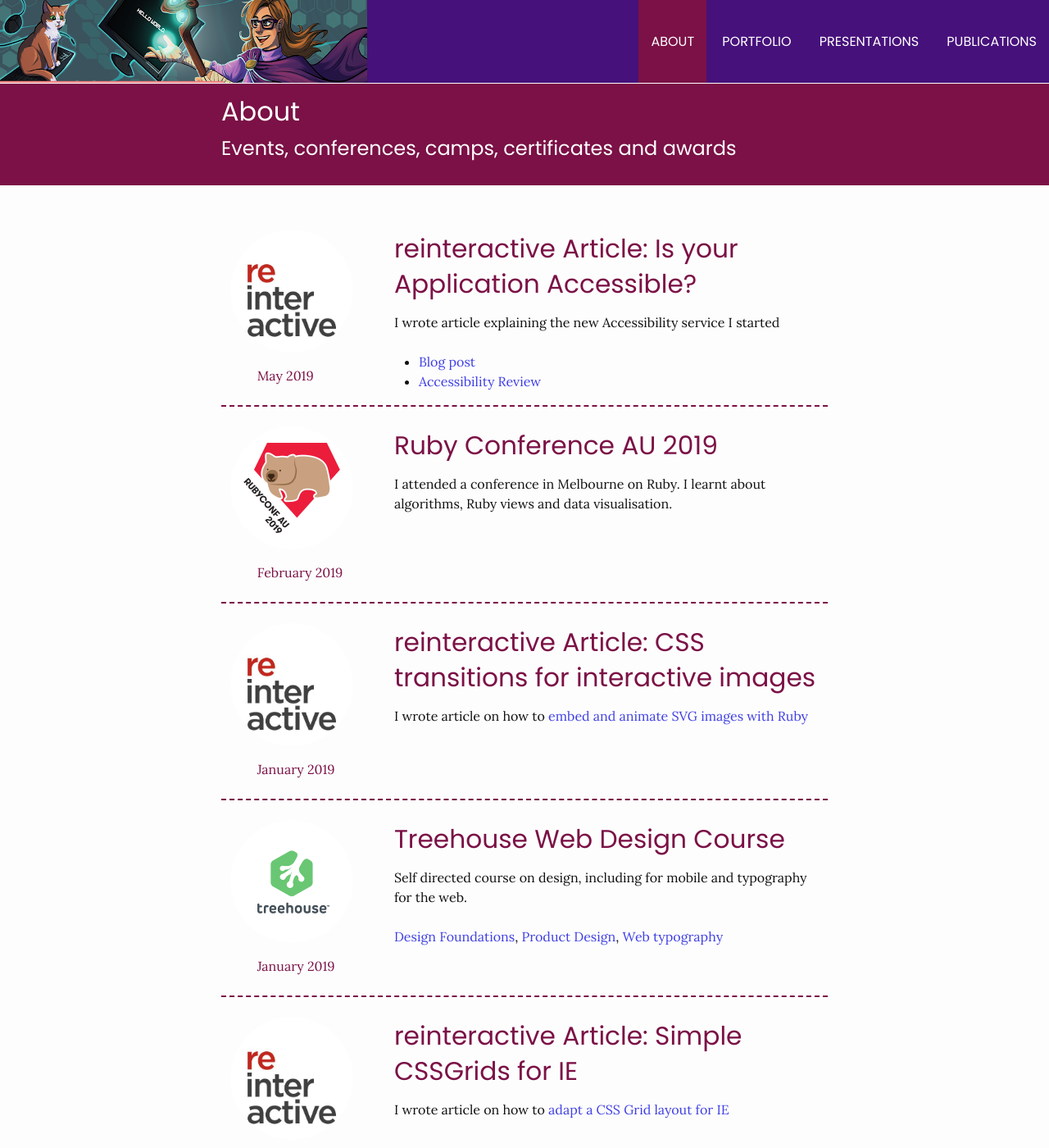
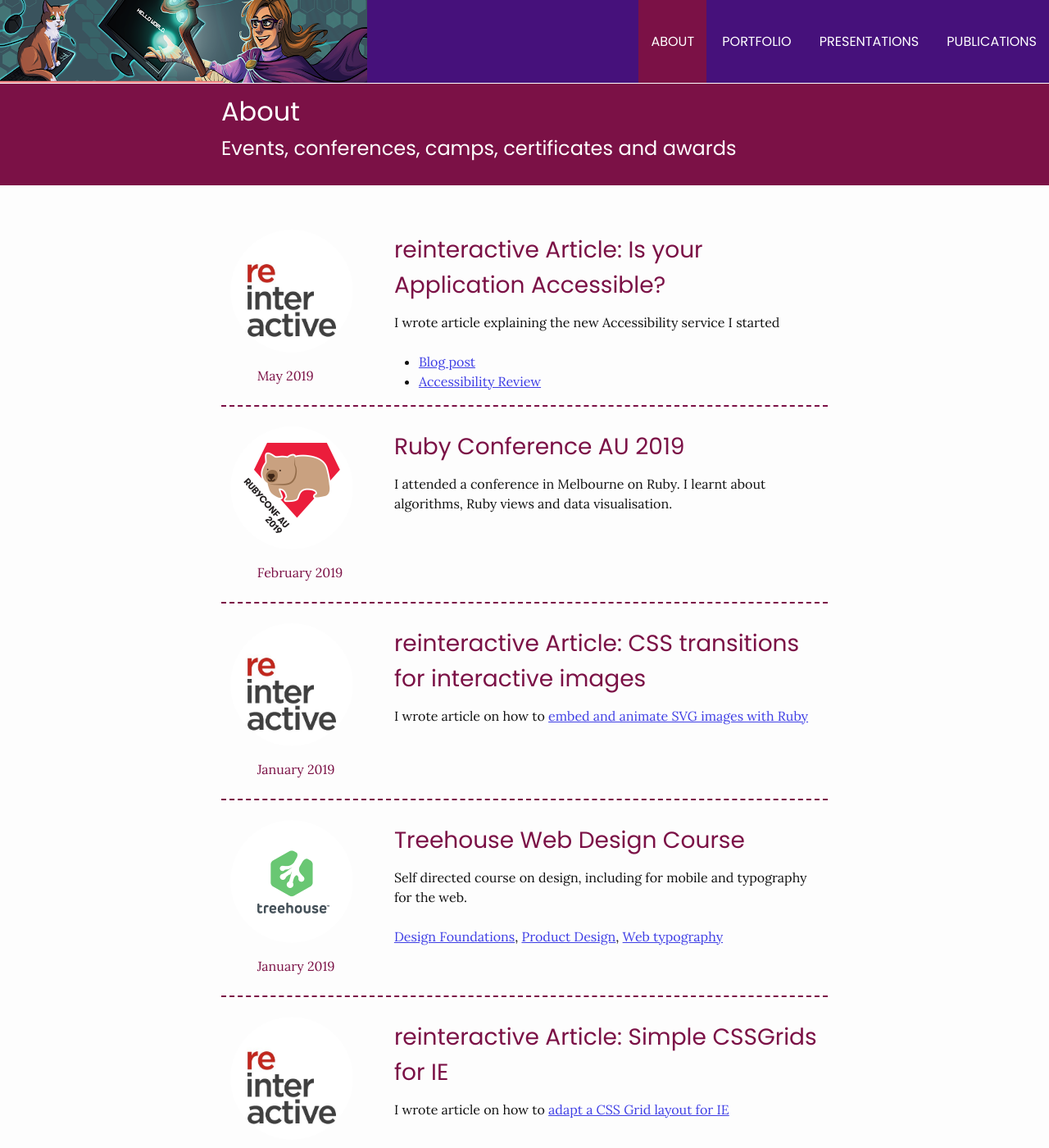
Before and after one commit to Rhiana/rhiana.github.io, a Jekyll site: the page built from about.md, in a window 1280 px wide and 1400 px high. Shown: the whole window at 82% size. Built offline with Jekyll 4.4.1, drawn with Linux system fonts in a browser that asks for light colours.

Commit message:
making the links more accessible

```diff
--- a/_sass/_about.scss
+++ b/_sass/_about.scss
@@ -38,8 +38,12 @@
         width: 100%;
       }
       h3 a {
-        font-size: 1.953rem;
+        font-size: 1.753rem;
         color: $about-color;
+        text-decoration: none;
+        &:hover, &:focus {
+          text-decoration: underline;
+        }
       }
     }
   }
--- a/_sass/_base.scss
+++ b/_sass/_base.scss
@@ -104,7 +104,7 @@ a {
 
   &:hover,
   &:focus {
-    color: $text-color;
+    color: darken($link-colour, 40%);
     text-decoration: underline;
   }
 }
--- a/_sass/_layout.scss
+++ b/_sass/_layout.scss
@@ -27,4 +27,10 @@
       font-size: 18px;
     }
   }
+  a {
+    text-decoration: underline;
+    &:hover, &:focus {
+      text-decoration: none;
+    }
+  }
 }
--- a/_sass/_publication.scss
+++ b/_sass/_publication.scss
@@ -29,6 +29,10 @@
     color: $publication-color;
     padding: 10px 20px;
     font-size: 24px;
+    text-decoration: none;
+    &:focus, &:hover {
+      text-decoration: underline;
+    }
   }
   h4 {
     color: #117b46;
```
